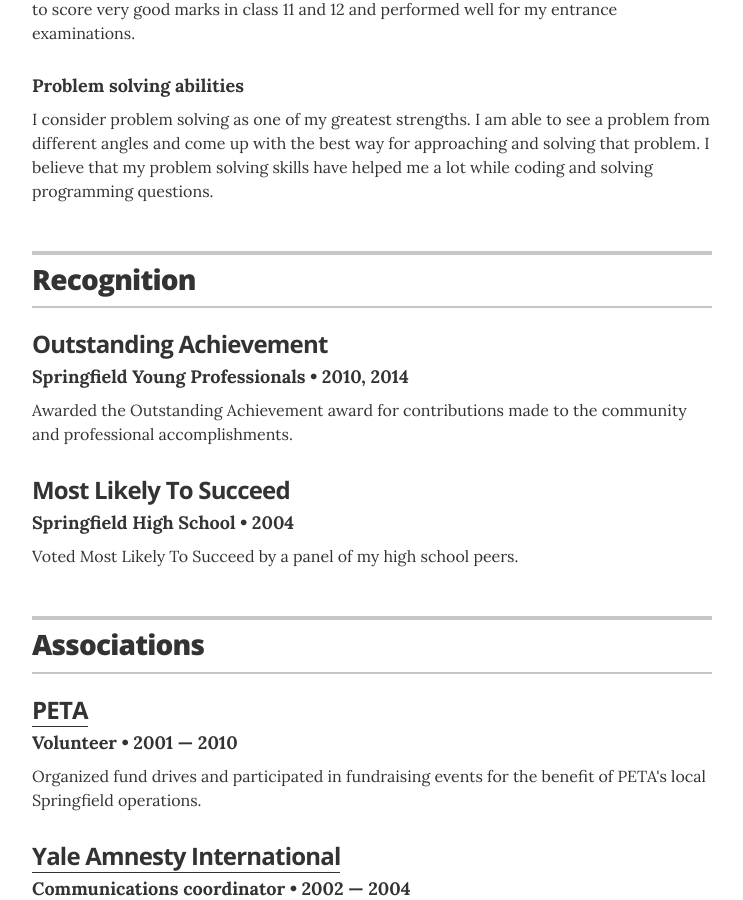
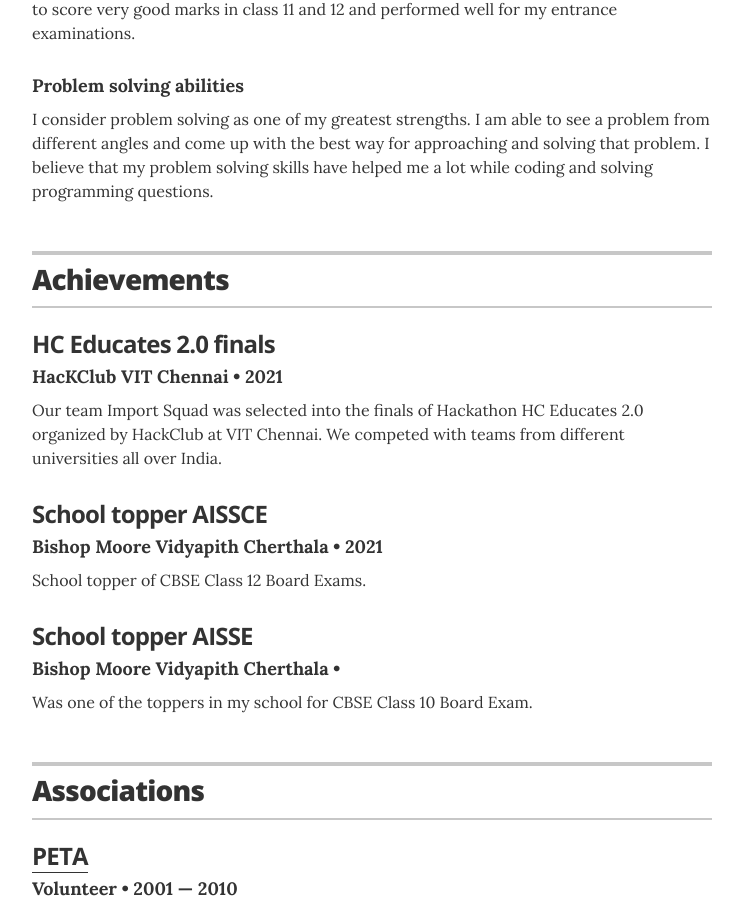
Before and after one commit to rahulvk007/digital-resume, a Jekyll site: the page built from index.html, in a window 1280 px wide and 900 px high, scrolled down 2756 px. Shown: the whole window, without its empty margins (268-1011 px from the left). Built offline with Jekyll 4.4.1, drawn with Linux system fonts in a browser that asks for light colours.

Commit message:
added achievements

```diff
--- a/_data/recognitions.yml
+++ b/_data/recognitions.yml
@@ -1,10 +1,14 @@
 # Recognitions
-- award: Outstanding Achievement
-  organization: Springfield Young Professionals
-  year: 2010, 2014
-  summary: Awarded the Outstanding Achievement award for contributions made to the community and professional accomplishments.
+- award: HC Educates 2.0 finals
+  organization: HacKClub VIT Chennai
+  year: 2021
+  summary: Our team Import Squad was selected into the finals of Hackathon HC Educates 2.0 organized by HackClub at VIT Chennai. We competed with teams from different universities all over India.
 
-- award: Most Likely To Succeed
-  organization: Springfield High School
-  year: 2004
-  summary: Voted Most Likely To Succeed by a panel of my high school peers.
+- award: School topper AISSCE
+  organization: Bishop Moore Vidyapith Cherthala
+  year: 2021
+  summary: School topper of CBSE Class 12 Board Exams.
+
+- award: School topper AISSE
+  organization: Bishop Moore Vidyapith Cherthala
+  summary: Was one of the toppers in my school for CBSE Class 10 Board Exam.
--- a/_layouts/resume.html
+++ b/_layouts/resume.html
@@ -141,7 +141,7 @@
       <section class="content-section">
 
         <header class="section-header">
-          <h2>Recognition</h2>
+          <h2>Achievements</h2>
         </header>
 
         {% for recognition in site.data.recognitions %}
```
